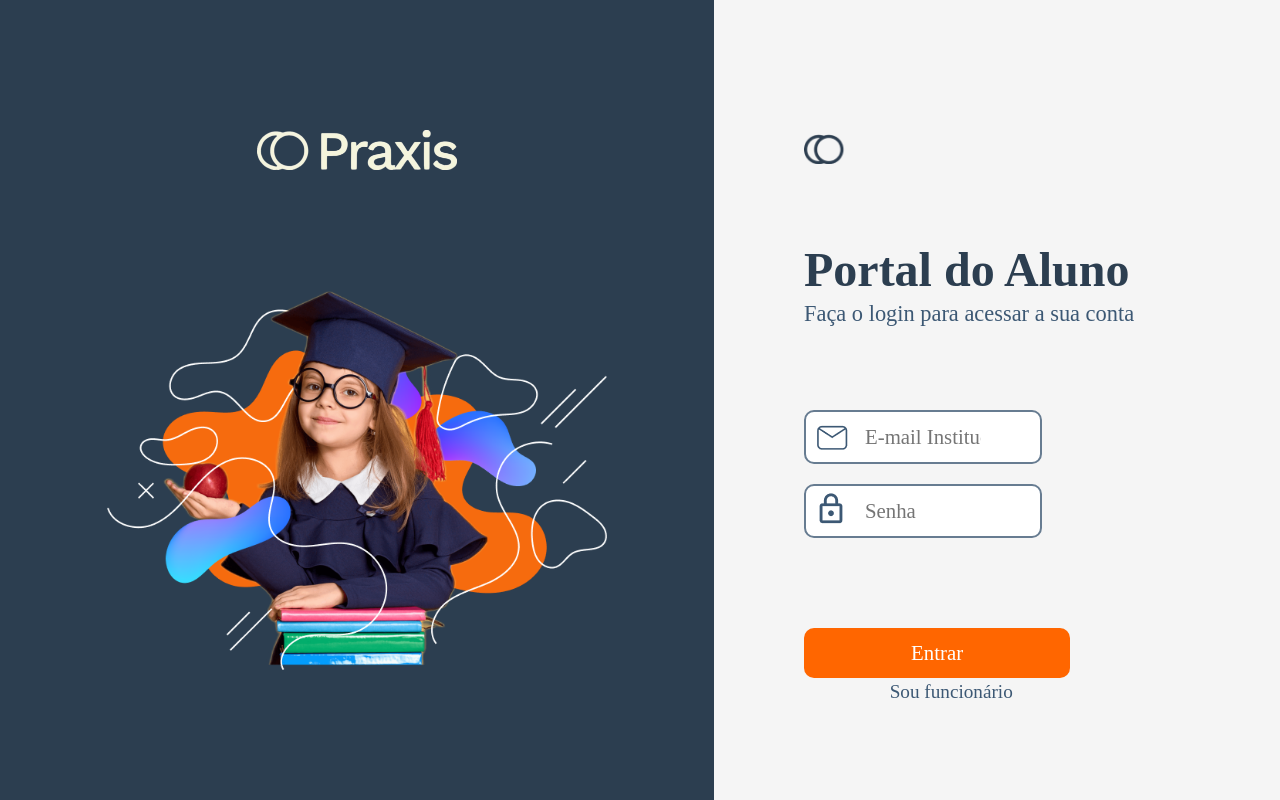
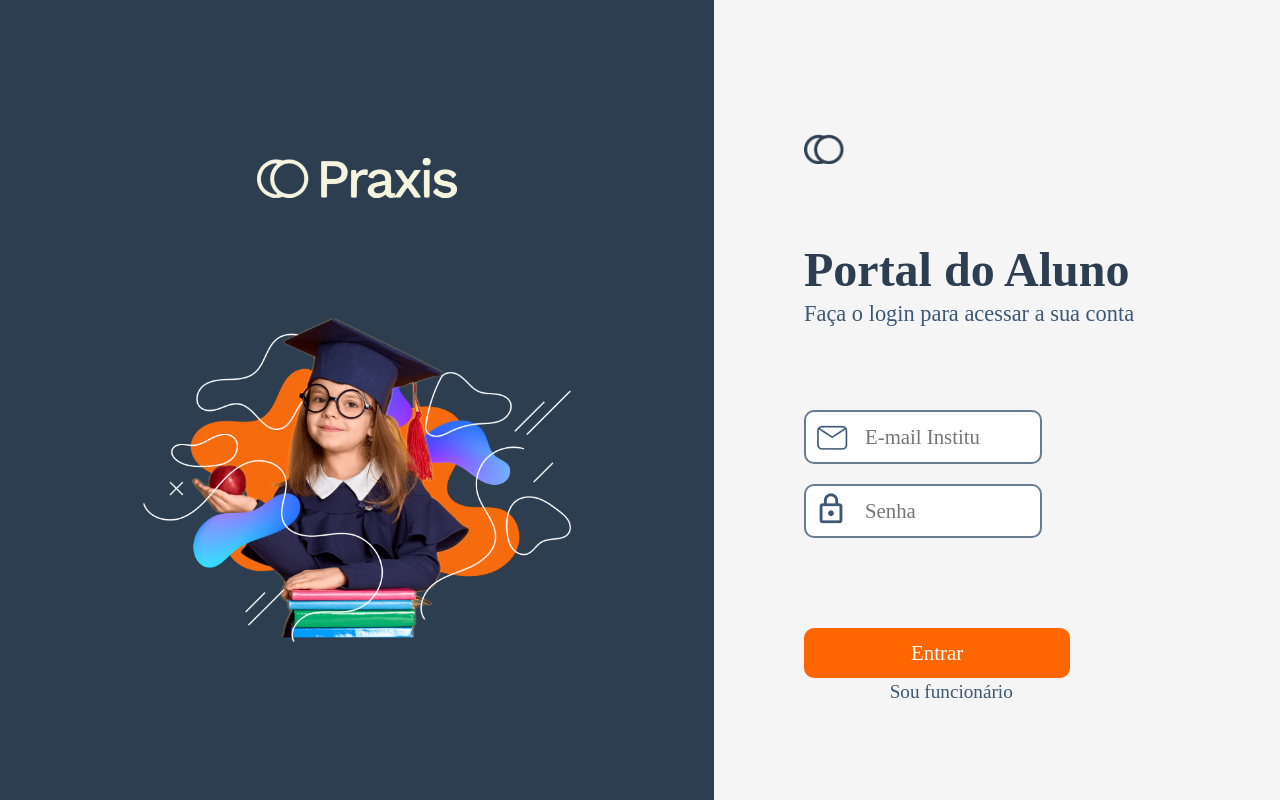
Before and after one commit to PO-DSM4-2024/frontend-po-dsm4-2024, a React (Vite) app in the folder po/: page / in a window 1280 px wide. Built offline with nearby package versions, Linux system fonts and the light colour scheme; a web font is replaced by a local one.

Commit message:
style: adjust the login page image size

```diff
--- a/po/src/pages/Login/Login.css
+++ b/po/src/pages/Login/Login.css
@@ -115,7 +115,7 @@
   }
 
   .login-image {
-    width: 70%;
+    width: 60%;
   }
 
   .login-logo > img {
```
